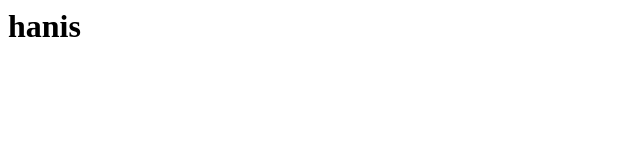
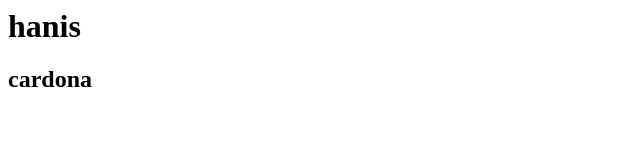
Before and after one commit to hanislara1/prueba, a plain HTML site: page index.html in a window 1280 px wide. Shown: the whole page, without its empty margins (0-640 px from the left). Drawn offline with Linux system fonts and the light colour scheme.

Commit message:
cambie cardona

```diff
--- a/index.html
+++ b/index.html
@@ -6,6 +6,6 @@
 </head>
 <body>
     <h1>hanis</h1>
-
+    <h2>cardona</h2>
 </body>
 </html>
```
